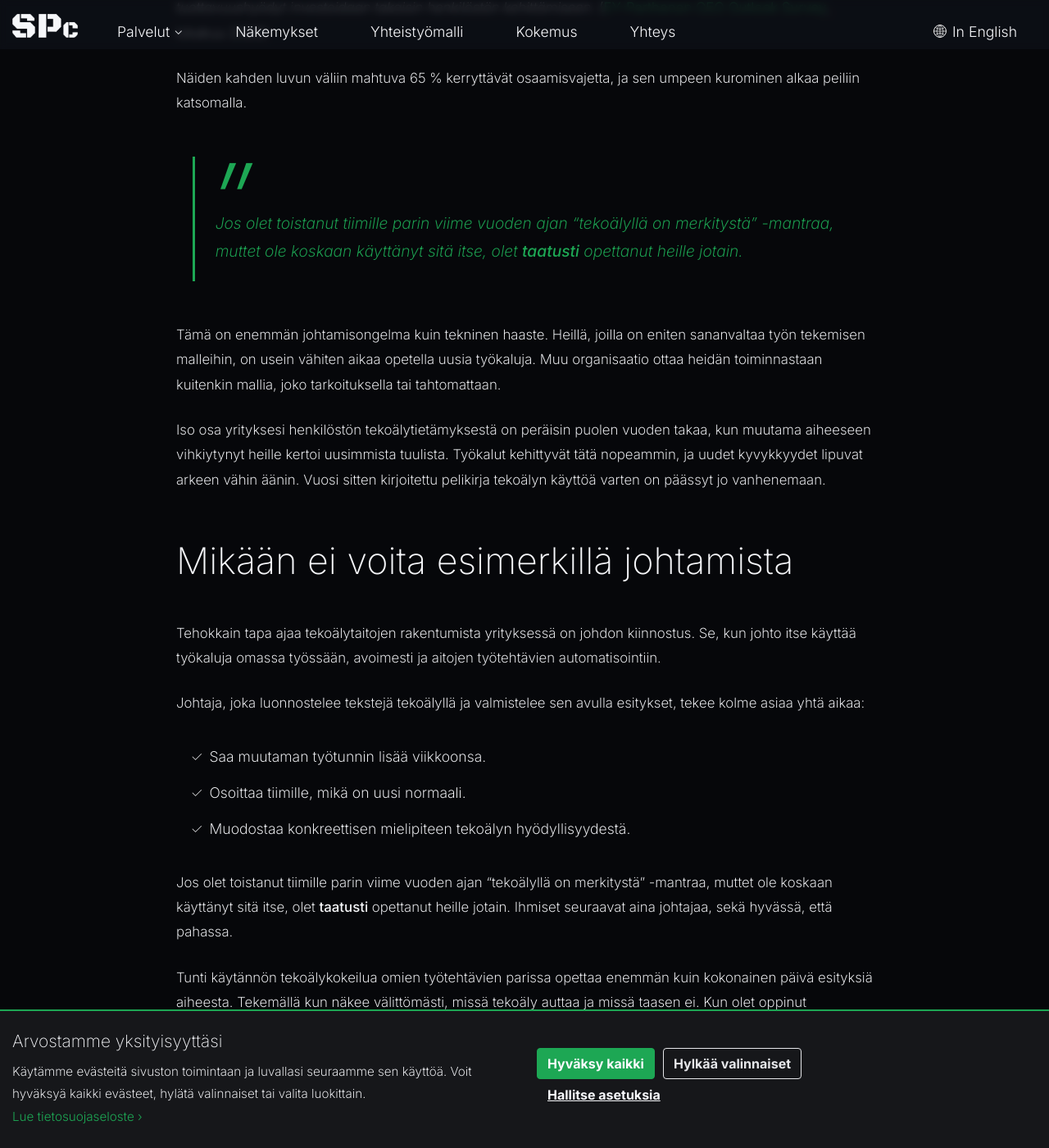
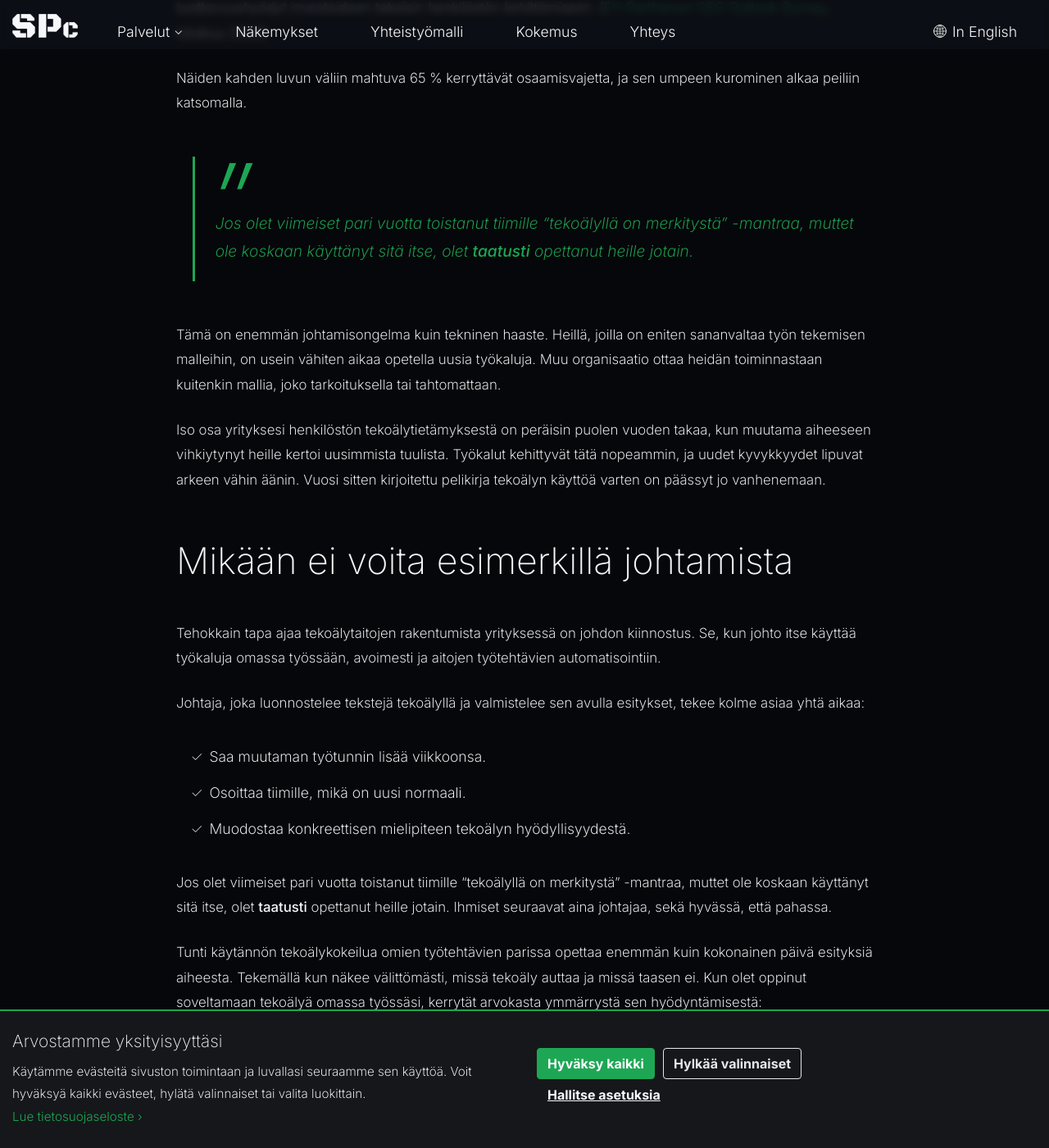
Before and after one commit to heikkim/heikkim.github.io, a Jekyll site: the page built from _posts/fi/leadership/2026-11-12-johtajana-myos-sinun-on-myos-kehitettava-tekoalytaitojasi.md, in a window 1280 px wide and 1400 px high, scrolled down 1321 px. Shown: the whole window at 82% size. Built offline with Jekyll 4.4.1, drawn with Linux system fonts in a browser that asks for light colours.

Commit message:
Changed post wording

```diff
--- a/_posts/fi/leadership/2026-11-12-johtajana-myos-sinun-on-myos-kehitettava-tekoalytaitojasi.md
+++ b/_posts/fi/leadership/2026-11-12-johtajana-myos-sinun-on-myos-kehitettava-tekoalytaitojasi.md
@@ -34,7 +34,7 @@ sitemap: true
 
 Näiden kahden luvun väliin mahtuva 65 % kerryttävät osaamisvajetta, ja sen umpeen kurominen alkaa peiliin katsomalla.
 
-> Jos olet toistanut tiimille parin viime vuoden ajan "tekoälyllä on merkitystä" -mantraa, muttet ole koskaan käyttänyt sitä itse, olet **taatusti** opettanut heille jotain.
+> Jos olet viimeiset pari vuotta toistanut tiimille "tekoälyllä on merkitystä" -mantraa, muttet ole koskaan käyttänyt sitä itse, olet **taatusti** opettanut heille jotain.
 
 Tämä on enemmän johtamisongelma kuin tekninen haaste. Heillä, joilla on eniten sananvaltaa työn tekemisen malleihin, on usein vähiten aikaa opetella uusia työkaluja. Muu organisaatio ottaa heidän toiminnastaan kuitenkin mallia, joko tarkoituksella tai tahtomattaan.
 
@@ -51,7 +51,7 @@ Johtaja, joka luonnostelee tekstejä tekoälyllä ja valmistelee sen avulla esit
   <li>Muodostaa konkreettisen mielipiteen tekoälyn hyödyllisyydestä.</li>
 </ul>
 
-Jos olet toistanut tiimille parin viime vuoden ajan "tekoälyllä on merkitystä" -mantraa, muttet ole koskaan käyttänyt sitä itse, olet **taatusti** opettanut heille jotain. Ihmiset seuraavat aina johtajaa, sekä hyvässä, että pahassa.
+Jos olet viimeiset pari vuotta toistanut tiimille "tekoälyllä on merkitystä" -mantraa, muttet ole koskaan käyttänyt sitä itse, olet **taatusti** opettanut heille jotain. Ihmiset seuraavat aina johtajaa, sekä hyvässä, että pahassa.
 
 Tunti käytännön tekoälykokeilua omien työtehtävien parissa opettaa enemmän kuin kokonainen päivä esityksiä aiheesta. Tekemällä kun näkee välittömästi, missä tekoäly auttaa ja missä taasen ei. Kun olet oppinut soveltamaan tekoälyä omassa työssäsi, kerrytät arvokasta ymmärrystä sen hyödyntämisestä:
 <ul class="success-list">
```
